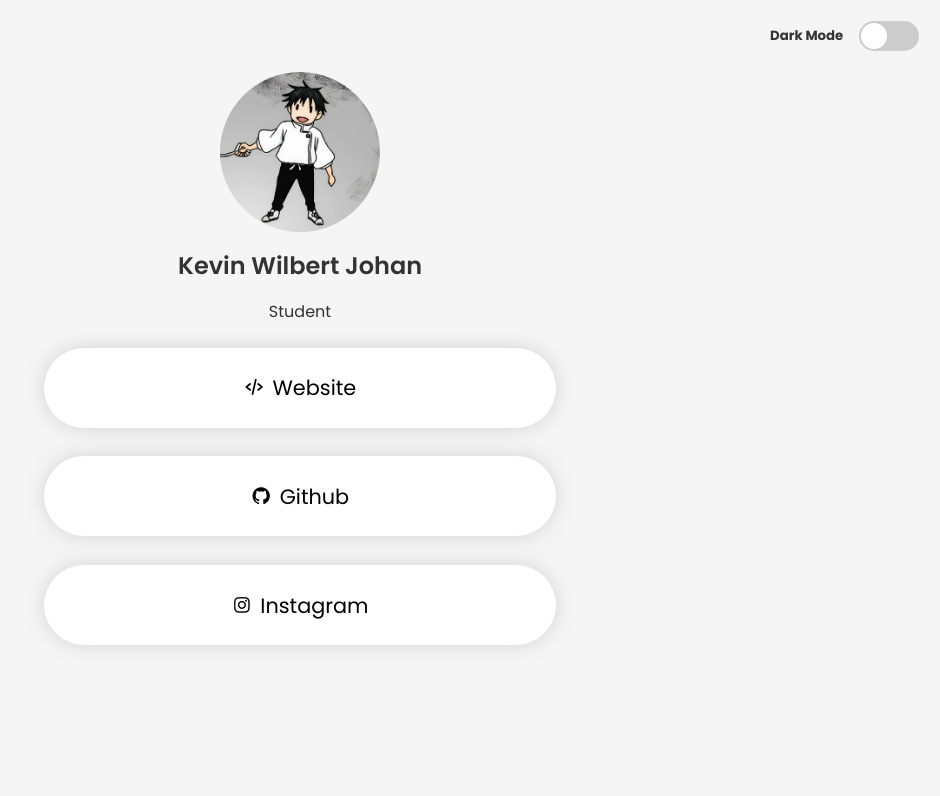
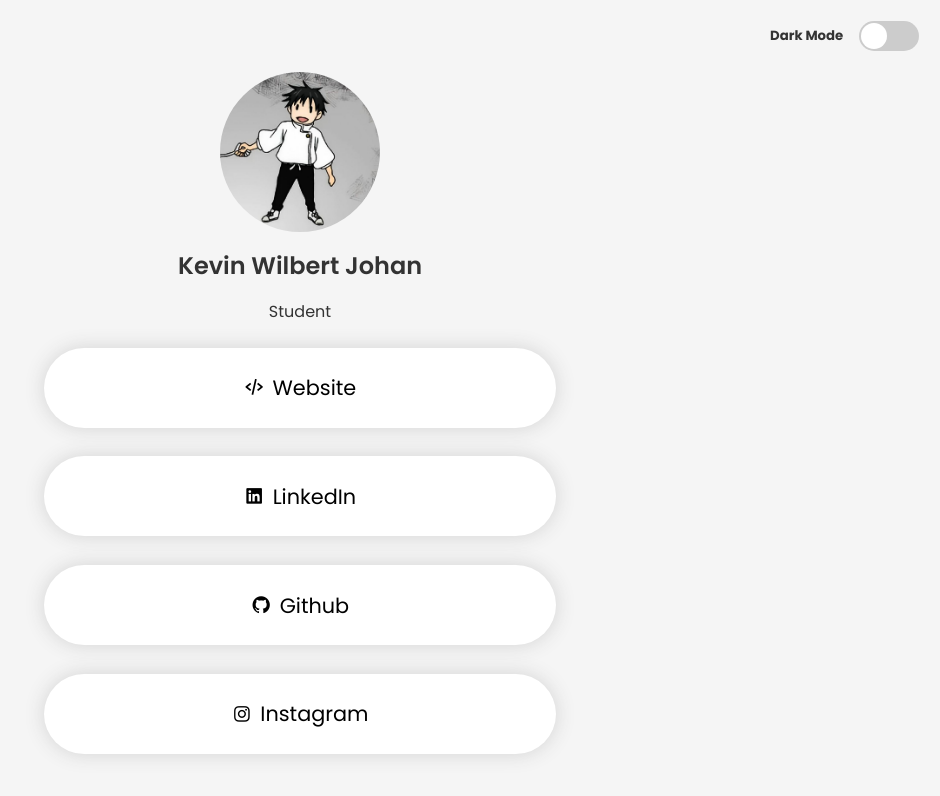
Before and after one commit to kyzn-15/kyzn-15.github.io, a plain HTML site: page index.html in a window 1280 px wide. Shown: the whole page, without its empty margins (340-1280 px from the left). Drawn offline with nearby package versions, Linux system fonts and the light colour scheme.

Commit message:
adding linkedIn

```diff
--- a/index.html
+++ b/index.html
@@ -43,6 +43,12 @@
               </div>
           </a>
 
+          <a href="https://www.linkedin.com/in/kevin-wilbert-johan-34233b319/?skipRedirect=true" target="_self" class="wrapper">
+              <div class="links">
+                  <i class='bx bxl-linkedin-square' ></i> LinkedIn
+              </div>
+          </a>
+
           <a href="https://github.com/kyzn-15" target="_self" class="wrapper">
               <div class="links">
                   <i class='bx bxl-github' ></i> Github
--- a/style.css
+++ b/style.css
@@ -91,6 +91,7 @@ section.linktree{
     align-items: center;
     flex-direction: column;
     gap: 1.5rem;
+    margin-bottom: 10vh;
 }
 
 .profile{
```
Also changed, not shown: script.js (line endings or trailing spaces).
